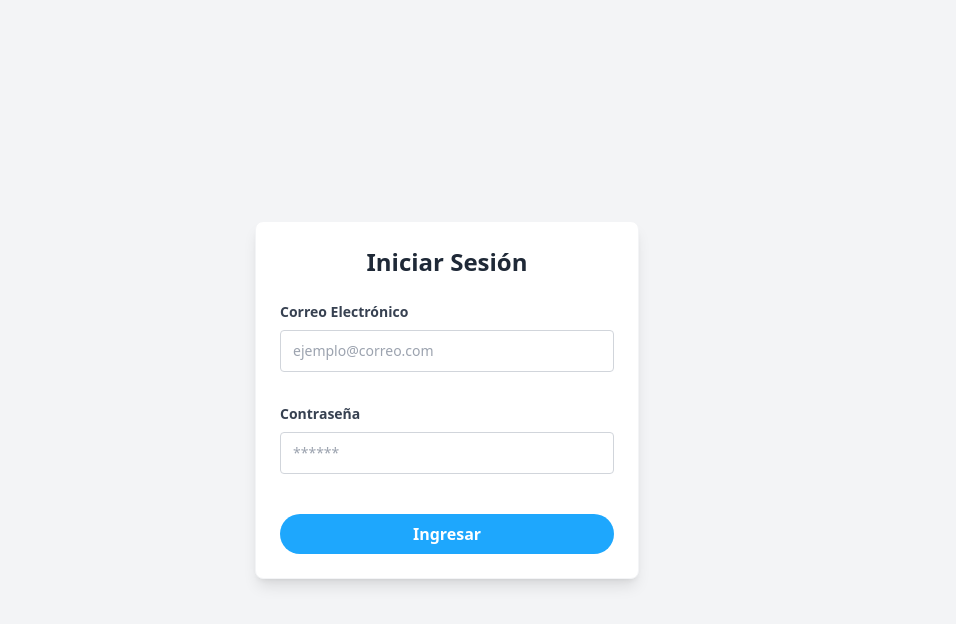
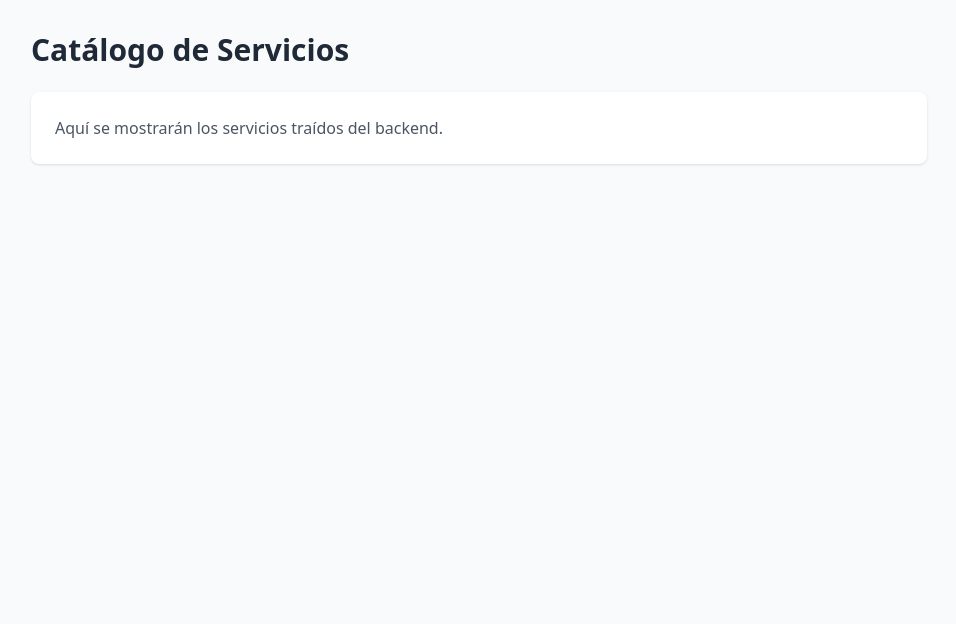
Before and after one commit to CarlosOsmarCaceres/agency-dev, a React app in the folder app/frontend/: page /catalog in a window 1280 px wide. Shown: the top 624 px of the page, without its empty margins (161-1117 px from the left). Built offline with nearby package versions, Linux system fonts and the light colour scheme; the HTML template or start-up script is replaced by a standard one.

Commit message:
front: catalog

```diff
--- a/app/frontend/package.json
+++ b/app/frontend/package.json
@@ -13,7 +13,8 @@
   },
   "dependencies": {
     "react": "^19.2.0",
-    "react-dom": "^19.2.0"
+    "react-dom": "^19.2.0",
+    "react-router-dom": "^7.9.6"
   },
   "devDependencies": {
     "@chromatic-com/storybook": "^4.1.3",
--- a/app/frontend/src/App.tsx
+++ b/app/frontend/src/App.tsx
@@ -1,9 +1,11 @@
-import { LoginPage } from "./pages/LoginPage";
+import { BrowserRouter } from "react-router-dom";
+import { AppRouter } from "./router/AppRouter";
 
 function App() {
   return (
-    // Simplemente mostramos la página de login
-    <LoginPage />
+    <BrowserRouter>
+      <AppRouter />
+    </BrowserRouter>
   );
 }
 
--- a/app/frontend/src/adapters/auth.adapter.ts
+++ b/app/frontend/src/adapters/auth.adapter.ts
@@ -1,28 +1,21 @@
-// Definimos la URL base de tu API local
 const API_URL = 'http://localhost:3000';
 
 export const loginRequest = async (email: string, password: string) => {
-  try {
-    // Fetch es la herramienta nativa del navegador para hacer peticiones HTTP
+
   const response = await fetch(`${API_URL}/users/login`, {
     method: 'POST',
     headers: {
-        'Content-Type': 'application/json', // Avisamos que enviamos JSON
+      'Content-Type': 'application/json',
     },
     body: JSON.stringify({ email, password }),
   });
 
   const data = await response.json();
 
-    // Si el backend responde con error (ej. 401 o 400), lanzamos una excepción
   if (!response.ok) {
     throw new Error(data.error || 'Error al iniciar sesión');
   }
 
-    // Si todo sale bien, devolvemos solo lo que le importa a la app: el token
   return data.token;
-  } catch (error) {
-    // Relanzamos el error para que la Página (quien llamó a esta función) decida qué hacer (ej. mostrar alerta)
-    throw error;
-  }
+
 };
--- /dev/null
+++ b/app/frontend/src/pages/CatalogPage.tsx
@@ -0,0 +1,17 @@
+export const CatalogPage = () => {
+  return (
+    <div className="min-h-screen bg-gray-50 p-8">
+      <div className="max-w-4xl mx-auto">
+        <h1 className="text-3xl font-bold text-gray-800 mb-6">
+          Catálogo de Servicios
+        </h1>
+        <div className="bg-white p-6 rounded-lg shadow">
+          <p className="text-gray-600">
+            Aquí se mostrarán los servicios traídos del backend.
+          </p>
+          {/* Aquí luego usaremos el listServicesUseCase */}
+        </div>
+      </div>
+    </div>
+  );
+};
--- /dev/null
+++ b/app/frontend/src/router/AppRouter.tsx
@@ -0,0 +1,18 @@
+import { Routes, Route, Navigate } from "react-router-dom";
+import { LoginPage } from "../pages/LoginPage";
+import { CatalogPage } from "../pages/CatalogPage";
+
+export const AppRouter = () => {
+  return (
+    <Routes>
+      {/* Ruta para el Login */}
+      <Route path="/login" element={<LoginPage />} />
+
+      {/* Ruta para el Catálogo */}
+      <Route path="/catalog" element={<CatalogPage />} />
+
+      {/* Ruta por defecto: Si entran a la raíz, redirigir a login (por ahora) */}
+      <Route path="*" element={<Navigate to="/login" />} />
+    </Routes>
+  );
+};
```
Also changed, not shown: 1 other file (tests, documents, lock files or other folders). Lines whose indentation alone changed are shown as unchanged.
